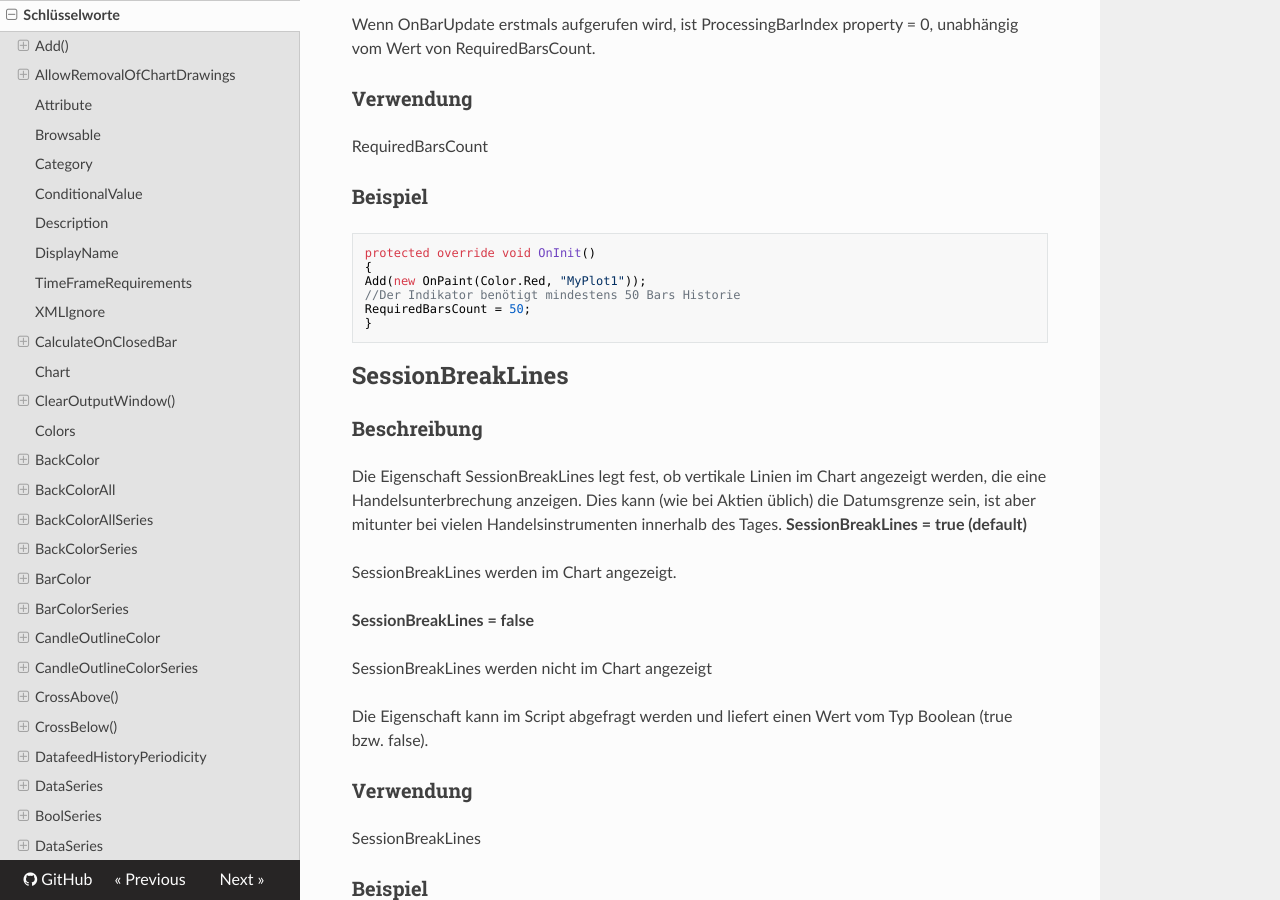
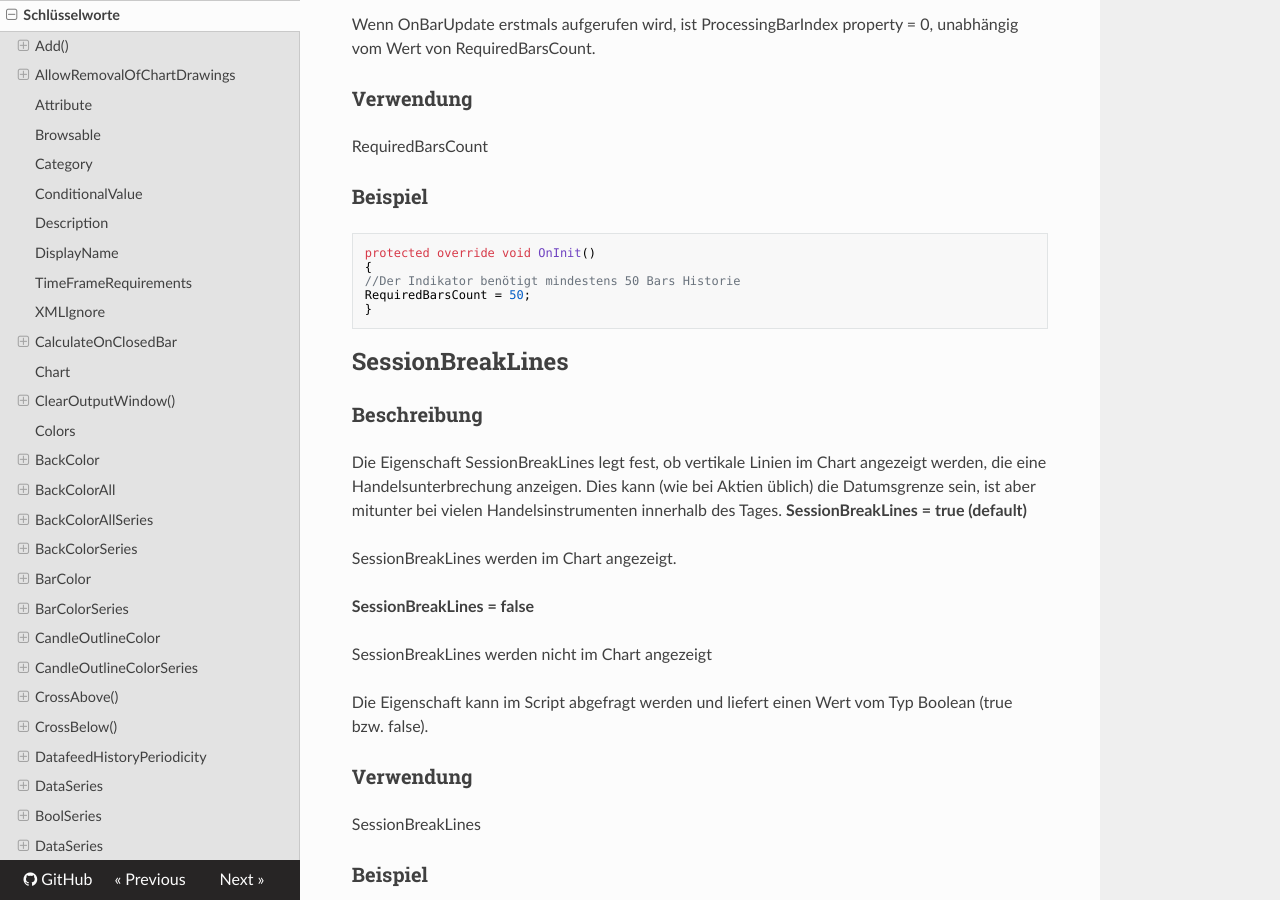
Before and after one commit to AgenaTrader/AgenaScript-documentation-de, an MkDocs documentation site: the page built from sources/schluesselworte.md, in a window 1280 px wide and 900 px high, scrolled down 67633 px. Built offline with MkDocs 1.6.1, drawn with Linux system fonts in a browser that asks for light colours; nearby versions of some CDN libraries; old or Windows-style settings are respelled for this version of MkDocs.

Commit message:
Markdown errors and warning removed

````diff
--- a/sources/schluesselworte.md
+++ b/sources/schluesselworte.md
@@ -523,7 +523,7 @@ BackColorAllSeries
 BackColorAllSeries[int barsAgo]
 ```
 
-Bei Verwendung der Methode mit einem Index [int barsAgo] wird die Hintergrundfarbe für den referenzierten Bar geändert bzw. ausgegeben.
+Bei Verwendung der Methode mit einem Index \[int barsAgo\] wird die Hintergrundfarbe für den referenzierten Bar geändert bzw. ausgegeben.
 
 ### Beispiel
 siehe [*BackColorSeries*](#backcolorseries).
@@ -594,7 +594,7 @@ BarColorSeries
 
 BarColorSeries\[**int** barsAgo\]
 
-Bei Verwendung der Methode mit einem Index [int barsAgo] wird die Farbe für den referenzierten Bar geändert bzw. ausgegeben.
+Bei Verwendung der Methode mit einem Index \[int barsAgo\] wird die Farbe für den referenzierten Bar geändert bzw. ausgegeben.
 
 **Achtung: Es wird nur die Farbe eines Bars zurückgegeben, dessen Farbe vorher explizit verändert wurde. In allen anderen Fällen wird Color.Empty zurückgegeben.**
 
@@ -2532,7 +2532,6 @@ RequiredBarsCount
 ```cs
 protected override void OnInit()
 {
-Add(new OnPaint(Color.Red, "MyPlot1"));
 //Der Indikator benötigt mindestens 50 Bars Historie
 RequiredBarsCount = 50;
 }
````
Also changed, not shown: sources/Ereignisse.md (+9 -9 lines).
